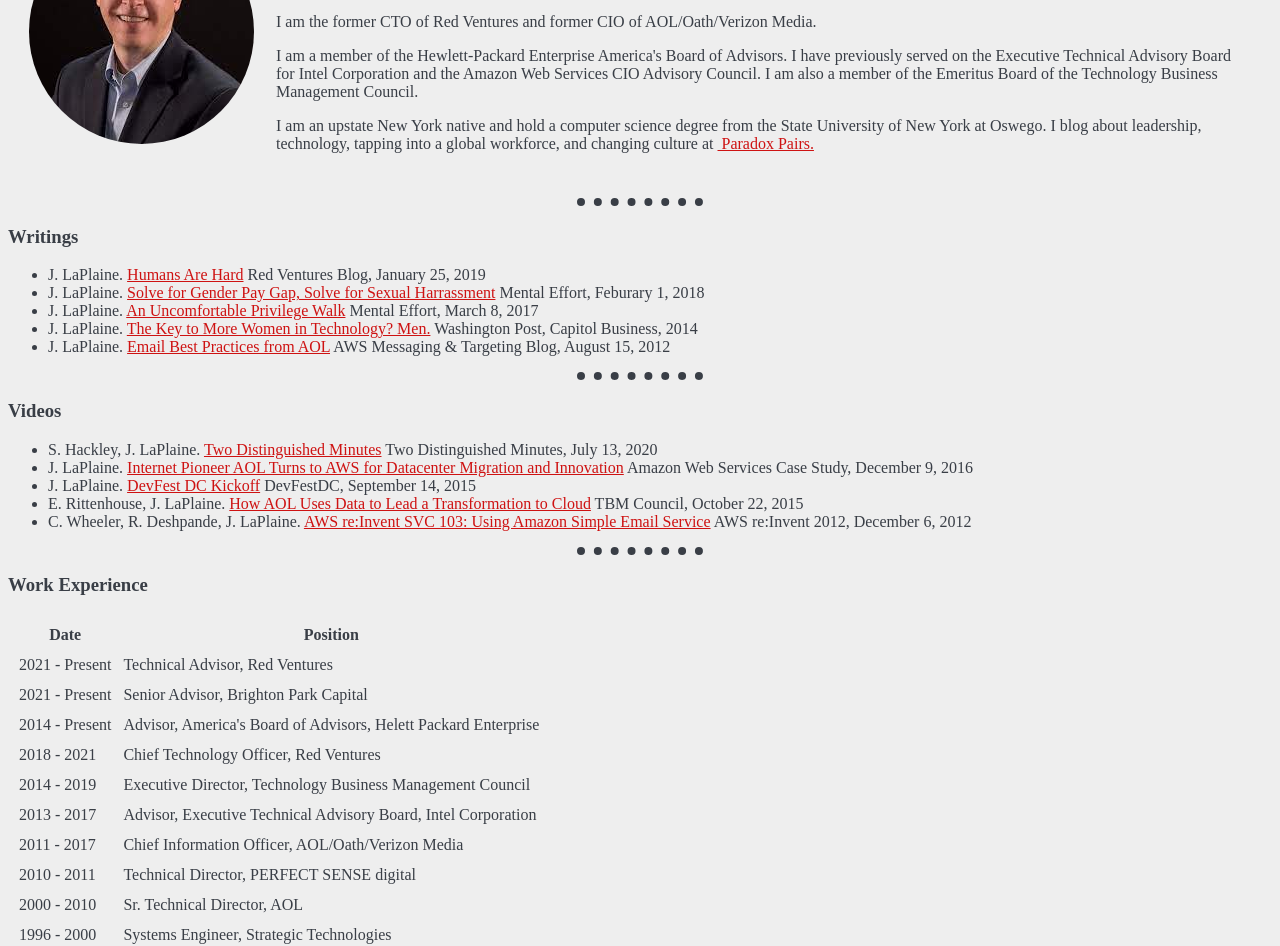
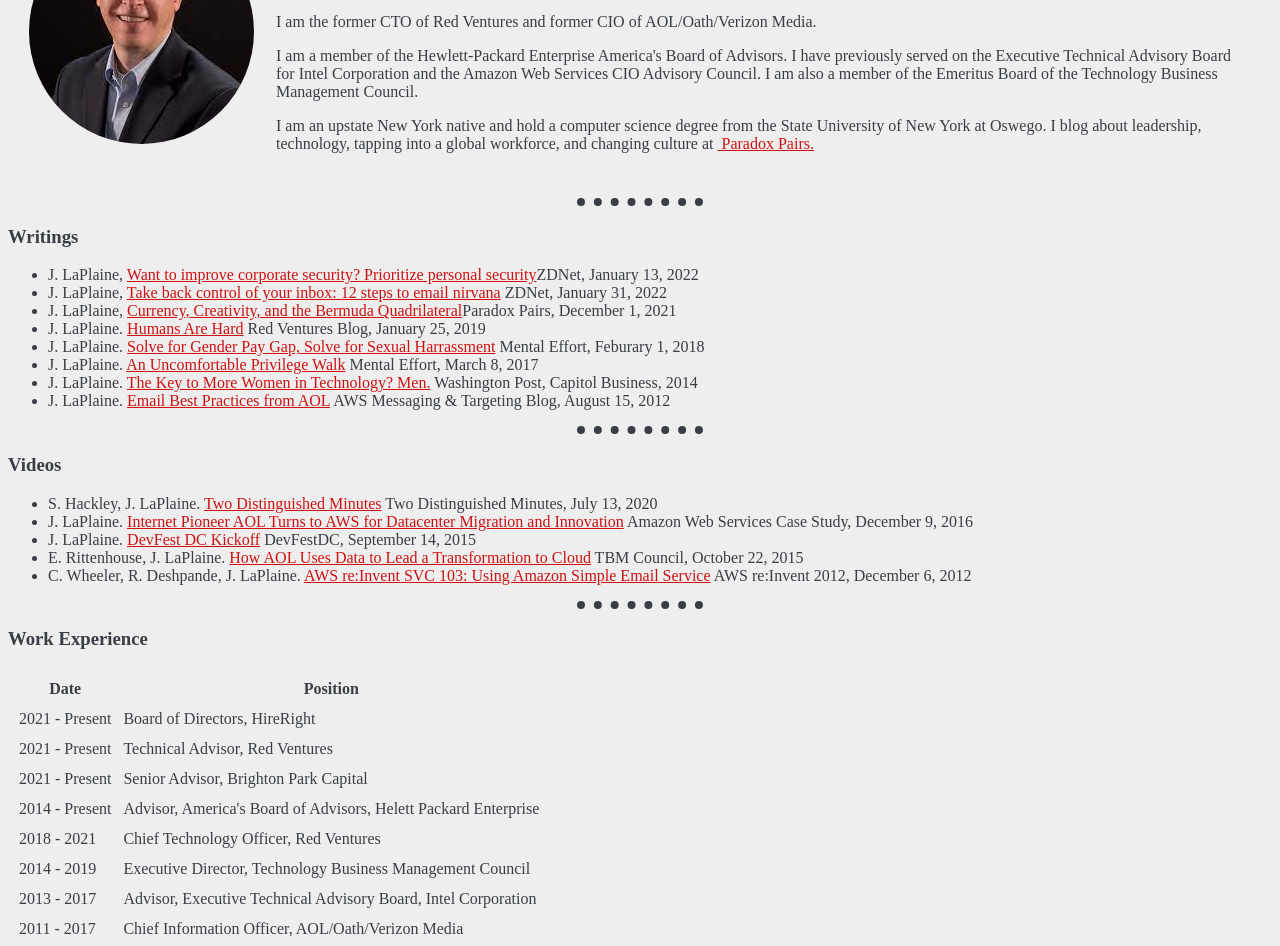
Before and after one commit to csangos/cv, a plain HTML site: page index.html in a window 1280 px wide. Shown: the part 130-1076 px from the top of the page. Drawn offline with Linux system fonts and the light colour scheme.

Commit message:
Updated writings list and work exp

```diff
--- a/index.html
+++ b/index.html
@@ -22,9 +22,12 @@
   <hr size="3">
   <h3>Writings</h3>
   <ul>
+    <li>J. LaPlaine, <a href="https://www.zdnet.com/article/employers-need-to-make-personal-security-a-priority/">Want to improve corporate security? Prioritize personal security</a>ZDNet, January 13, 2022</li>
+    <li>J. LaPlaine, <a href="https://www.zdnet.com/article/take-back-control-of-your-inbox/">Take back control of your inbox: 12 steps to email nirvana</a> ZDNet, January 31, 2022</li>
+    <li>J. LaPlaine, <a href="https://www.paradoxpairs.com/kcc/">Currency, Creativity, and the Bermuda Quadrilateral</a>Paradox Pairs, December 1, 2021</li>
     <li>J. LaPlaine. <a href="https://blog.redventures.com/rv-influencers-humans-are-hard/">Humans Are Hard</a> Red Ventures Blog, January 25, 2019</li>
-    <li>J. LaPlaine. <a href="https://mentaleffort.wordpress.com/2018/02/01/solve-for-gender-pay-solve-for-sexual-harassment/">Solve for Gender Pay Gap, Solve for Sexual Harrassment</a> Mental Effort, Feburary 1, 2018</li>
-    <li>J. LaPlaine. <a href="https://mentaleffort.wordpress.com/2017/03/08/privilege-walk/"> An Uncomfortable Privilege Walk</a> Mental Effort, March 8, 2017</li>
+    <li>J. LaPlaine. <a href="https://www.paradoxpairs.com/solve-for-gender-pay-solve-for-sexual-harassment/">Solve for Gender Pay Gap, Solve for Sexual Harrassment</a> Mental Effort, Feburary 1, 2018</li>
+    <li>J. LaPlaine. <a href="https://www.paradoxpairs.com/an-uncomfortable-privilege-walk/"> An Uncomfortable Privilege Walk</a> Mental Effort, March 8, 2017</li>
     <li>J. LaPlaine. <a href="https://www.washingtonpost.com/business/capitalbusiness/the-key-to-more-women-in-technology-men/2014/07/18/b3b43a56-01f7-11e4-b8ff-89afd3fad6bd_story.html">The Key to More Women in Technology? Men.</a> Washington Post,
       Capitol Business, 2014</li>
     <li>J. LaPlaine. <a href="https://aws.amazon.com/blogs/messaging-and-targeting/email-best-practices-from-aol-guest-post/">Email Best Practices from AOL</a> AWS Messaging & Targeting Blog, August 15, 2012</li>
@@ -50,6 +53,10 @@
       </tr>
     </thead>
     <tbody>
+      <tr>
+        <td>2021 - Present</td>
+        <td>Board of Directors, HireRight</td>
+      </tr>
       <tr>
         <td>2021 - Present</td>
         <td>Technical Advisor, Red Ventures</td>
```
